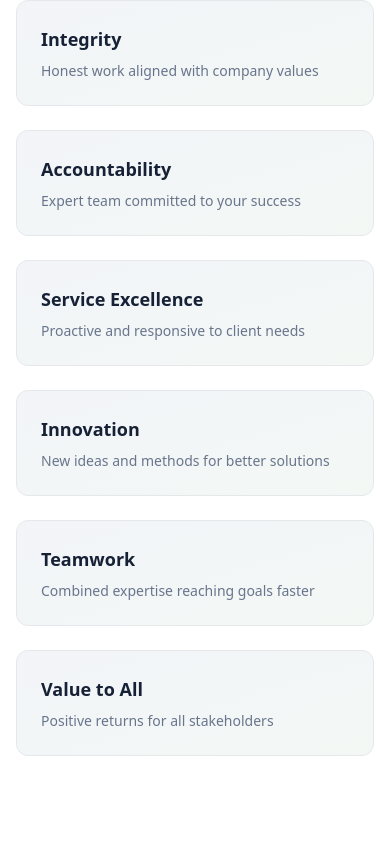
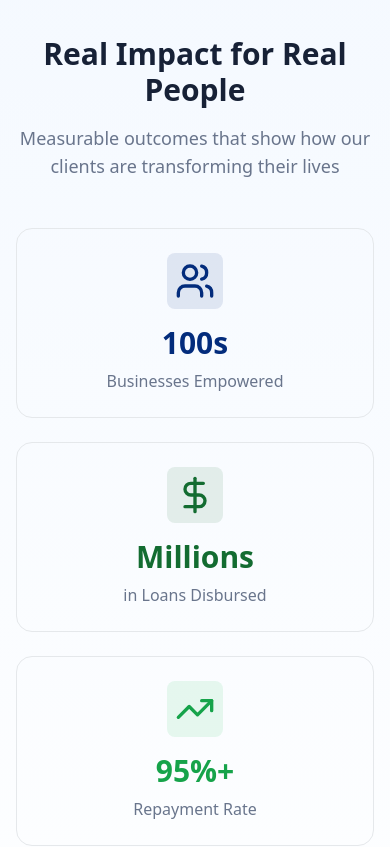
Before and after one commit to swairua/mwamunda, a React (Vite) app: page / in a window 390 px wide. Shown: the part 6037-6884 px from the top of the page. Built offline with nearby package versions, Linux system fonts and the light colour scheme.

Commit message:
Restructure Home page to prioritize client benefits with data-driven narratives, then partnership opportunities
cgen-4475c1d93bce4912a9f50e0547d3110a

```diff
--- a/client/pages/Home.tsx
+++ b/client/pages/Home.tsx
@@ -12,6 +12,9 @@ import {
   LifeBuoy,
   BookOpen,
   Wallet,
+  DollarSign,
+  Briefcase,
+  Heart,
 } from "lucide-react";
 import Navigation from "@/components/Navigation";
 import HeroSlider from "@/components/HeroSlider";
@@ -30,7 +33,7 @@ export default function Home() {
     <div className="min-h-screen bg-gradient-to-b from-white via-blue-50/30 to-white">
       <Navigation />
 
-      {/* Hero Section */}
+      {/* Hero Section - Client Focused */}
       <section
         className="relative w-full h-96 md:h-screen my-8 md:my-12 mx-4 md:mx-6 lg:mx-auto rounded-3xl overflow-hidden bg-white max-w-6xl"
         style={{ marginLeft: "auto", marginRight: "auto" }}
@@ -179,7 +182,7 @@ export default function Home() {
         </div>
       </section>
 
-      {/* Features Section */}
+      {/* Why Choose Mwamunda - Client Benefits */}
       <section className="py-12 sm:py-16 md:py-20 bg-white">
         <div className="max-w-7xl mx-auto px-4 sm:px-6 lg:px-8">
           <div className="text-center mb-8 sm:mb-12 animate-fade-in">
@@ -251,7 +254,7 @@ export default function Home() {
         </div>
       </section>
 
-      {/* Products Section */}
+      {/* Products Section - Client Solutions */}
       <section className="py-12 sm:py-16 md:py-20 bg-gradient-to-b from-blue-50/50 to-white">
         <div className="max-w-7xl mx-auto px-4 sm:px-6 lg:px-8">
           <div className="text-center mb-8 sm:mb-12 animate-fade-in">
@@ -423,194 +426,6 @@ export default function Home() {
         </div>
       </section>
 
-      {/* Partnership Opportunities Section */}
-      <section className="py-12 sm:py-16 md:py-20 bg-gradient-to-b from-white to-blue-50/30">
-        <div className="max-w-7xl mx-auto px-4 sm:px-6 lg:px-8">
-          <div className="text-center mb-8 sm:mb-12 animate-fade-in">
-            <h2 className="text-2xl sm:text-3xl md:text-4xl lg:text-5xl font-bold text-foreground mb-3 sm:mb-4">
-              Partner With Us to Create Impact
-            </h2>
-            <p className="text-sm sm:text-base md:text-lg lg:text-xl text-muted-foreground max-w-2xl mx-auto">
-              Join a growing network of impact investors and funders
-              transforming rural financial inclusion
-            </p>
-          </div>
-
-          <div className="grid md:grid-cols-2 gap-8 lg:gap-12 items-center mb-12 md:mb-16">
-            <div className="animate-slide-in-left">
-              <h3 className="text-xl sm:text-2xl md:text-3xl font-bold text-foreground mb-4 sm:mb-6">
-                Why Fund Mwamunda?
-              </h3>
-              <div className="space-y-4 sm:space-y-6">
-                <div className="flex gap-3 sm:gap-4">
-                  <div className="flex-shrink-0 pt-1">
-                    <TrendingUp className="w-5 sm:w-6 h-5 sm:h-6 text-primary" />
-                  </div>
-                  <div>
-                    <h4 className="font-semibold text-foreground mb-1">
-                      Proven Track Record
-                    </h4>
-                    <p className="text-xs sm:text-sm text-muted-foreground">
-                      Operating since 2019 with expanding reach across 47+
-                      counties and thousands of families empowered
-                    </p>
-                  </div>
-                </div>
-
-                <div className="flex gap-3 sm:gap-4">
-                  <div className="flex-shrink-0 pt-1">
-                    <Target className="w-5 sm:w-6 h-5 sm:h-6 text-secondary" />
-                  </div>
-                  <div>
-                    <h4 className="font-semibold text-foreground mb-1">
-                      Underserved Market
-                    </h4>
-                    <p className="text-xs sm:text-sm text-muted-foreground">
-                      Access billions in untapped potential by serving
-                      communities excluded by mainstream finance
-                    </p>
-                  </div>
-                </div>
-
-                <div className="flex gap-3 sm:gap-4">
-                  <div className="flex-shrink-0 pt-1">
-                    <Users className="w-5 sm:w-6 h-5 sm:h-6 text-accent" />
-                  </div>
-                  <div>
-                    <h4 className="font-semibold text-foreground mb-1">
-                      Community Deep Roots
-                    </h4>
-                    <p className="text-xs sm:text-sm text-muted-foreground">
-                      On-the-ground presence and trusted relationships that
-                      drive repayment and sustainable growth
-                    </p>
-                  </div>
-                </div>
-
-                <div className="flex gap-3 sm:gap-4">
-                  <div className="flex-shrink-0 pt-1">
-                    <Award className="w-5 sm:w-6 h-5 sm:h-6 text-secondary" />
-                  </div>
-                  <div>
-                    <h4 className="font-semibold text-foreground mb-1">
-                      Experienced Leadership
-                    </h4>
-                    <p className="text-xs sm:text-sm text-muted-foreground">
-                      Expert team with deep expertise in microfinance,
-                      investment, and community development
-                    </p>
-                  </div>
-                </div>
-              </div>
-
-              <Link
-                to="/contact?type=partner"
-                className="inline-flex items-center gap-2 mt-8 px-6 sm:px-8 py-3 sm:py-4 rounded-lg bg-gradient-to-r from-primary to-secondary text-white font-semibold text-sm sm:text-base hover:shadow-xl hover:shadow-primary/40 transition-all duration-300 transform hover:-translate-y-1 group"
-              >
-                Explore Partnership Opportunities
-                <ArrowRight className="w-4 sm:w-5 h-4 sm:h-5 group-hover:translate-x-1 transition-transform" />
-              </Link>
-            </div>
-
-            <div className="animate-slide-in-right">
-              <div className="grid grid-cols-2 gap-4 sm:gap-6">
-                {[
-                  {
-                    value: "1000s",
-                    label: "Families Empowered",
-                    colorClass: "text-secondary",
-                    borderColor: "hover:border-secondary/30",
-                  },
-                  {
-                    value: "2019",
-                    label: "Year Founded",
-                    colorClass: "text-accent",
-                    borderColor: "hover:border-accent/30",
-                  },
-                  {
-                    value: "Rural",
-                    label: "Community Focus",
-                    colorClass: "text-blue-600",
-                    borderColor: "hover:border-blue-500/30",
-                  },
-                ].map((metric, idx) => (
-                  <div
-                    key={idx}
-                    className={`rounded-2xl p-6 sm:p-8 bg-white border border-border ${metric.borderColor} transition-all duration-300`}
-                  >
-                    <div
-                      className={`text-3xl sm:text-4xl font-bold ${metric.colorClass} mb-2`}
-                    >
-                      {metric.value}
-                    </div>
-                    <p className="text-xs sm:text-sm text-muted-foreground">
-                      {metric.label}
-                    </p>
-                  </div>
-                ))}
-              </div>
-            </div>
-          </div>
-
-          <div className="grid sm:grid-cols-2 md:grid-cols-3 gap-4 sm:gap-6 md:gap-8">
-            {[
-              {
-                icon: <CheckCircle className="w-6 sm:w-8 h-6 sm:h-8" />,
-                title: "Funding Partnerships",
-                description:
-                  "Flexible funding structures aligned with your investment thesis and social impact goals",
-              },
-              {
-                icon: <Users className="w-6 sm:w-8 h-6 sm:h-8" />,
-                title: "Grant Opportunities",
-                description:
-                  "Access grant funding for expansion, training programs, and community development initiatives",
-              },
-              {
-                icon: <Zap className="w-6 sm:w-8 h-6 sm:h-8" />,
-                title: "Corporate Partnerships",
-                description:
-                  "Collaborate with corporate sponsors to enhance social responsibility and market reach",
-              },
-              {
-                icon: <Shield className="w-6 sm:w-8 h-6 sm:h-8" />,
-                title: "Impact Reporting",
-                description:
-                  "Transparent metrics and regular reporting on social and financial outcomes",
-              },
-              {
-                icon: <TrendingUp className="w-6 sm:w-8 h-6 sm:h-8" />,
-                title: "Growth Potential",
-                description:
-                  "Scale your impact by supporting expansion into new markets and product lines",
-              },
-              {
-                icon: <Award className="w-6 sm:w-8 h-6 sm:h-8" />,
-                title: "Strategic Advisory",
-                description:
-                  "Partner with experienced leaders in microfinance and community development",
-              },
-            ].map((opportunity, idx) => (
-              <div
-                key={idx}
-                className="group p-5 sm:p-6 md:p-8 rounded-2xl border border-border hover:border-primary/50 transition-all duration-300 hover:shadow-xl hover:shadow-primary/10 animate-slide-in-up"
-                style={{ animationDelay: `${idx * 0.1}s` }}
-              >
-                <div className="w-10 sm:w-12 h-10 sm:h-12 rounded-lg bg-primary/10 text-primary flex items-center justify-center mb-3 sm:mb-4 group-hover:bg-primary group-hover:text-white transition-all duration-300">
-                  {opportunity.icon}
-                </div>
-                <h3 className="text-base sm:text-lg md:text-xl font-bold text-foreground mb-2 sm:mb-3">
-                  {opportunity.title}
-                </h3>
-                <p className="text-xs sm:text-sm md:text-base text-muted-foreground">
-                  {opportunity.description}
-                </p>
-              </div>
-            ))}
-          </div>
-        </div>
-      </section>
-
       {/* Values Section */}
       <section className="py-16 md:py-20 bg-white">
         <div className="max-w-7xl mx-auto px-4 sm:px-6 lg:px-8">
@@ -665,7 +480,7 @@ export default function Home() {
         </div>
       </section>
 
-      {/* How We Work Section */}
+      {/* How We Work Section - Client Journey */}
       <section className="py-16 md:py-20 bg-white">
         <div className="max-w-7xl mx-auto px-4 sm:px-6 lg:px-8">
           <div className="grid md:grid-cols-2 gap-12 items-center">
@@ -752,6 +567,70 @@ export default function Home() {
                 </div>
               </div>
             </div>
+          </div>
+        </div>
+      </section>
+
+      {/* Client Impact & Success Statistics Section */}
+      <section className="py-16 md:py-20 bg-gradient-to-b from-blue-50/50 to-white">
+        <div className="max-w-7xl mx-auto px-4 sm:px-6 lg:px-8">
+          <div className="text-center mb-12 animate-fade-in">
+            <h2 className="text-3xl md:text-4xl font-bold text-foreground mb-4">
+              Real Impact for Real People
+            </h2>
+            <p className="text-lg text-muted-foreground max-w-2xl mx-auto">
+              Measurable outcomes that show how our clients are transforming
+              their lives
+            </p>
+          </div>
+
+          <div className="grid md:grid-cols-4 gap-6 mb-12">
+            {[
+              {
+                icon: <Users className="w-10 h-10" />,
+                stat: "100s",
+                label: "Businesses Empowered",
+                color: "text-primary",
+                bgColor: "bg-primary/10",
+              },
+              {
+                icon: <DollarSign className="w-10 h-10" />,
+                stat: "Millions",
+                label: "in Loans Disbursed",
+                color: "text-secondary",
+                bgColor: "bg-secondary/10",
+              },
+              {
+                icon: <TrendingUp className="w-10 h-10" />,
+                stat: "95%+",
+                label: "Repayment Rate",
+                color: "text-green-600",
+                bgColor: "bg-green-500/10",
+              },
+              {
+                icon: <Heart className="w-10 h-10" />,
+                stat: "2019",
+                label: "Years of Service",
+                color: "text-amber-600",
+                bgColor: "bg-amber-500/10",
+              },
+            ].map((item, idx) => (
+              <div
+                key={idx}
+                className="text-center p-6 rounded-2xl border border-border hover:border-primary/30 hover:shadow-lg transition-all animate-slide-in-up"
+                style={{ animationDelay: `${idx * 0.1}s` }}
+              >
+                <div
+                  className={`w-14 h-14 rounded-lg ${item.bgColor} ${item.color} flex items-center justify-center mx-auto mb-4`}
+                >
+                  {item.icon}
+                </div>
+                <div className={`text-3xl font-bold ${item.color} mb-2`}>
+                  {item.stat}
+                </div>
+                <p className="text-muted-foreground">{item.label}</p>
+              </div>
+            ))}
           </div>
         </div>
       </section>
@@ -843,6 +722,200 @@ export default function Home() {
                 <p className="font-semibold text-foreground">Group Lender</p>
               </div>
             </div>
+          </div>
+        </div>
+      </section>
+
+      {/* Partnership Opportunities Section - Moved After Success Stories */}
+      <section className="py-12 sm:py-16 md:py-20 bg-gradient-to-b from-white to-blue-50/30">
+        <div className="max-w-7xl mx-auto px-4 sm:px-6 lg:px-8">
+          <div className="text-center mb-8 sm:mb-12 animate-fade-in">
+            <h2 className="text-2xl sm:text-3xl md:text-4xl lg:text-5xl font-bold text-foreground mb-3 sm:mb-4">
+              Partner With Us to Create Impact
+            </h2>
+            <p className="text-sm sm:text-base md:text-lg lg:text-xl text-muted-foreground max-w-2xl mx-auto">
+              Join a growing network of impact investors and funders
+              transforming rural financial inclusion
+            </p>
+          </div>
+
+          <div className="grid md:grid-cols-2 gap-8 lg:gap-12 items-center mb-12 md:mb-16">
+            <div className="animate-slide-in-left">
+              <h3 className="text-xl sm:text-2xl md:text-3xl font-bold text-foreground mb-4 sm:mb-6">
+                Why Fund Mwamunda?
+              </h3>
+              <div className="space-y-4 sm:space-y-6">
+                <div className="flex gap-3 sm:gap-4">
+                  <div className="flex-shrink-0 pt-1">
+                    <TrendingUp className="w-5 sm:w-6 h-5 sm:h-6 text-primary" />
+                  </div>
+                  <div>
+                    <h4 className="font-semibold text-foreground mb-1">
+                      Proven Track Record
+                    </h4>
+                    <p className="text-xs sm:text-sm text-muted-foreground">
+                      Operating since 2019 with expanding reach and 100s of
+                      businesses empowered across rural communities
+                    </p>
+                  </div>
+                </div>
+
+                <div className="flex gap-3 sm:gap-4">
+                  <div className="flex-shrink-0 pt-1">
+                    <Target className="w-5 sm:w-6 h-5 sm:h-6 text-secondary" />
+                  </div>
+                  <div>
+                    <h4 className="font-semibold text-foreground mb-1">
+                      Underserved Market
+                    </h4>
+                    <p className="text-xs sm:text-sm text-muted-foreground">
+                      Access billions in untapped potential by serving
+                      communities excluded by mainstream finance
+                    </p>
+                  </div>
+                </div>
+
+                <div className="flex gap-3 sm:gap-4">
+                  <div className="flex-shrink-0 pt-1">
+                    <Users className="w-5 sm:w-6 h-5 sm:h-6 text-accent" />
+                  </div>
+                  <div>
+                    <h4 className="font-semibold text-foreground mb-1">
+                      Community Deep Roots
+                    </h4>
+                    <p className="text-xs sm:text-sm text-muted-foreground">
+                      On-the-ground presence and trusted relationships that
+                      drive repayment and sustainable growth
+                    </p>
+                  </div>
+                </div>
+
+                <div className="flex gap-3 sm:gap-4">
+                  <div className="flex-shrink-0 pt-1">
+                    <Award className="w-5 sm:w-6 h-5 sm:h-6 text-secondary" />
+                  </div>
+                  <div>
+                    <h4 className="font-semibold text-foreground mb-1">
+                      Experienced Leadership
+                    </h4>
+                    <p className="text-xs sm:text-sm text-muted-foreground">
+                      Expert team with deep expertise in microfinance,
+                      investment, and community development
+                    </p>
+                  </div>
+                </div>
+              </div>
+
+              <Link
+                to="/contact?type=partner"
+                className="inline-flex items-center gap-2 mt-8 px-6 sm:px-8 py-3 sm:py-4 rounded-lg bg-gradient-to-r from-primary to-secondary text-white font-semibold text-sm sm:text-base hover:shadow-xl hover:shadow-primary/40 transition-all duration-300 transform hover:-translate-y-1 group"
+              >
+                Explore Partnership Opportunities
+                <ArrowRight className="w-4 sm:w-5 h-4 sm:h-5 group-hover:translate-x-1 transition-transform" />
+              </Link>
+            </div>
+
+            <div className="animate-slide-in-right">
+              <div className="grid grid-cols-2 gap-4 sm:gap-6">
+                {[
+                  {
+                    value: "100s",
+                    label: "Businesses Empowered",
+                    colorClass: "text-secondary",
+                    borderColor: "hover:border-secondary/30",
+                  },
+                  {
+                    value: "2019",
+                    label: "Year Founded",
+                    colorClass: "text-accent",
+                    borderColor: "hover:border-accent/30",
+                  },
+                  {
+                    value: "Rural",
+                    label: "Community Focus",
+                    colorClass: "text-blue-600",
+                    borderColor: "hover:border-blue-500/30",
+                  },
+                  {
+                    value: "95%+",
+                    label: "Repayment Rate",
+                    colorClass: "text-green-600",
+                    borderColor: "hover:border-green-500/30",
+                  },
+                ].map((metric, idx) => (
+                  <div
+                    key={idx}
+                    className={`rounded-2xl p-6 sm:p-8 bg-white border border-border ${metric.borderColor} transition-all duration-300`}
+                  >
+                    <div
+                      className={`text-3xl sm:text-4xl font-bold ${metric.colorClass} mb-2`}
+                    >
+                      {metric.value}
+                    </div>
+                    <p className="text-xs sm:text-sm text-muted-foreground">
+                      {metric.label}
+                    </p>
+                  </div>
+                ))}
+              </div>
+            </div>
+          </div>
+
+          <div className="grid sm:grid-cols-2 md:grid-cols-3 gap-4 sm:gap-6 md:gap-8">
+            {[
+              {
+                icon: <CheckCircle className="w-6 sm:w-8 h-6 sm:h-8" />,
+                title: "Funding Partnerships",
+                description:
+                  "Flexible funding structures aligned with your investment thesis and social impact goals",
+              },
+              {
+                icon: <Briefcase className="w-6 sm:w-8 h-6 sm:h-8" />,
+                title: "Grant Opportunities",
+                description:
+                  "Access grant funding for expansion, training programs, and community development initiatives",
+              },
+              {
+                icon: <Zap className="w-6 sm:w-8 h-6 sm:h-8" />,
+                title: "Corporate Partnerships",
+                description:
+                  "Collaborate with corporate sponsors to enhance social responsibility and market reach",
+              },
+              {
+                icon: <Shield className="w-6 sm:w-8 h-6 sm:h-8" />,
+                title: "Impact Reporting",
+                description:
+                  "Transparent metrics and regular reporting on social and financial outcomes",
+              },
+              {
+                icon: <TrendingUp className="w-6 sm:w-8 h-6 sm:h-8" />,
+                title: "Growth Potential",
+                description:
+                  "Scale your impact by supporting expansion into new markets and product lines",
+              },
+              {
+                icon: <Award className="w-6 sm:w-8 h-6 sm:h-8" />,
+                title: "Strategic Advisory",
+                description:
+                  "Partner with experienced leaders in microfinance and community development",
+              },
+            ].map((opportunity, idx) => (
+              <div
+                key={idx}
+                className="group p-5 sm:p-6 md:p-8 rounded-2xl border border-border hover:border-primary/50 transition-all duration-300 hover:shadow-xl hover:shadow-primary/10 animate-slide-in-up"
+                style={{ animationDelay: `${idx * 0.1}s` }}
+              >
+                <div className="w-10 sm:w-12 h-10 sm:h-12 rounded-lg bg-primary/10 text-primary flex items-center justify-center mb-3 sm:mb-4 group-hover:bg-primary group-hover:text-white transition-all duration-300">
+                  {opportunity.icon}
+                </div>
+                <h3 className="text-base sm:text-lg md:text-xl font-bold text-foreground mb-2 sm:mb-3">
+                  {opportunity.title}
+                </h3>
+                <p className="text-xs sm:text-sm md:text-base text-muted-foreground">
+                  {opportunity.description}
+                </p>
+              </div>
+            ))}
           </div>
         </div>
       </section>
```
